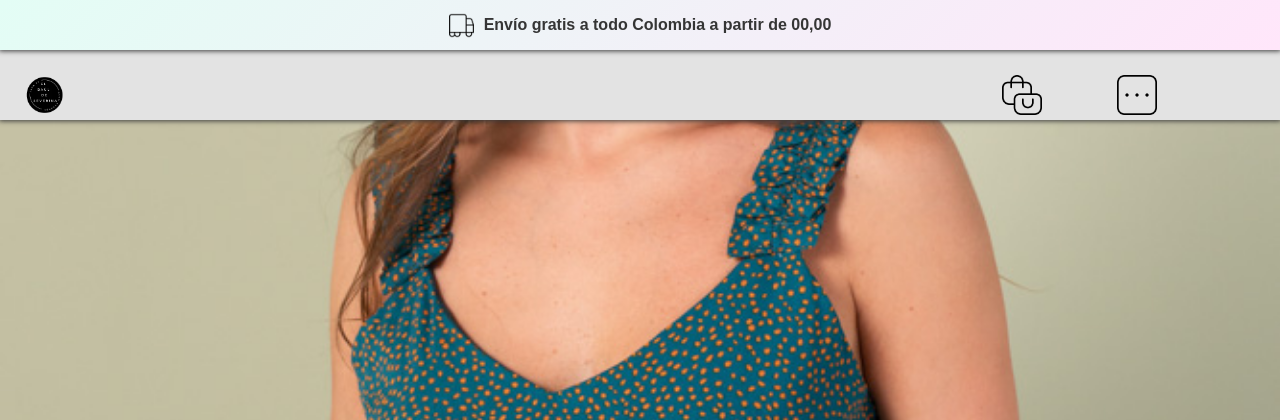
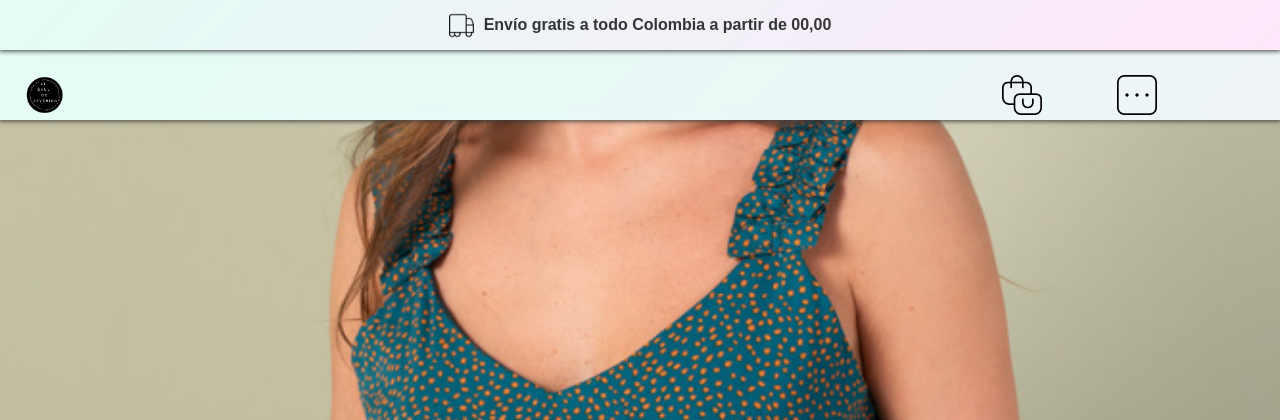
Before and after one commit to estanisalpre/bauldeseverina, a PHP site: template views/index.php in a window 1280 px wide. Shown: the top 420 px of the page. Run offline with PHP 8.4, Linux system fonts and the light colour scheme; the template is opened without the code that fills it, so the values that code supplies are empty; some web fonts are replaced.

Commit message:
Changing styles and adding new feature in index

```diff
--- a/public/styles/styles.css
+++ b/public/styles/styles.css
@@ -39,7 +39,8 @@ nav {
   align-items: center;
   position: fixed;
   top: 0px;
-  background-color: #e3e3e3;
+  -webkit-backdrop-filter: blur(5px);
+          backdrop-filter: blur(5px);
   z-index: 10500;
   gap: 20px;
   box-shadow: 0px 0px 5px 1px rgb(58, 58, 58);
--- a/public/styles/styles.scss
+++ b/public/styles/styles.scss
@@ -102,7 +102,7 @@ nav{
     @include displayFlex();
     position: fixed;
     top:0px;
-    background-color: $lightFontColor;
+    backdrop-filter: blur(5px);
     z-index: 10500;
     gap: 20px;
     box-shadow: 0px 0px 5px 1px rgb(58, 58, 58);
```
Also changed, not shown: 1 other file.
